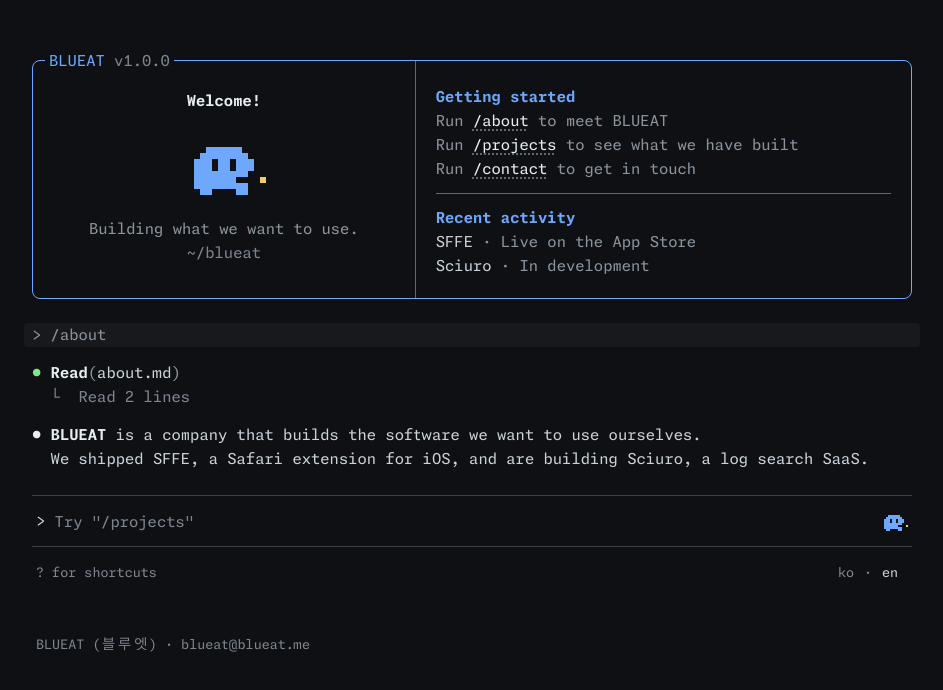
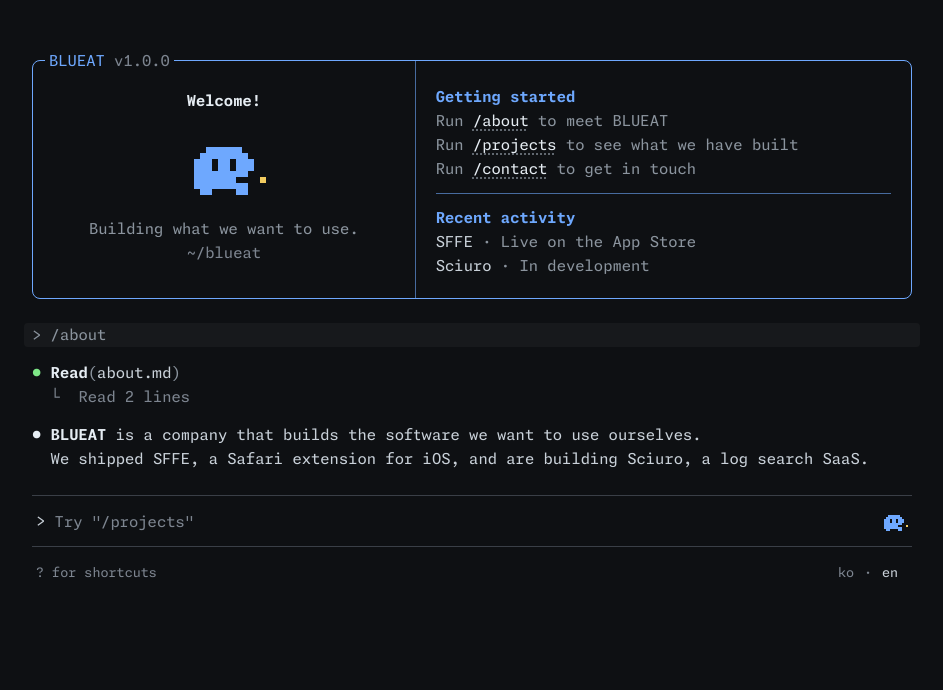
Before and after one commit to m8928/blueat-web, a React (Vite) app: page / in a window 1280 px wide. Shown: the top 690 px of the page, without its empty margins (168-1111 px from the left). Built offline with nearby package versions, Linux system fonts and the light colour scheme.

Commit message:
Drop the footer line; /about already names the company
Co-Authored-By: Claude Opus 5.5 <noreply@anthropic.com>
Claude-Session: https://claude.ai/code/session_014LULJnNb8njFWrmaDPA13F

```diff
--- a/index.html
+++ b/index.html
@@ -37,7 +37,6 @@
         <li><a class="text-accent underline" href="https://sciu.ro/">Sciuro</a> — 개발 중인 로그 검색·운영 SaaS입니다.</li>
       </ul>
       <p class="mt-6"><a class="text-accent underline" href="mailto:blueat@blueat.me">blueat@blueat.me</a></p>
-      <p class="mt-10 text-term-dim">상호 블루엣(BLUEAT)</p>
     </main>
   </div>
   <script type="module" src="/src/main.jsx"></script>
--- a/src/components/Terminal.jsx
+++ b/src/components/Terminal.jsx
@@ -1,5 +1,5 @@
 import React, { useCallback, useEffect, useRef, useState } from 'react';
-import { COMMAND_NAMES, EMAIL, content, resolveCommand } from '../content';
+import { COMMAND_NAMES, content, resolveCommand } from '../content';
 import { loadExtendedFontFor } from '../lib/fonts';
 import { lineLength, plainText } from '../lib/rich';
 import AskDialog from './AskDialog';
@@ -594,9 +594,6 @@ const Terminal = ({ lang, setLang, returning }) => {
                     </div>
                 </div>
             </main>
-            <footer className="mx-auto mt-10 max-w-[880px] px-1 text-[13px] text-term-dim">
-                {t.company} · <a href={`mailto:${EMAIL}`} className="hover:text-term-fg">{EMAIL}</a>
-            </footer>
         </div>
     );
 };
--- a/src/content.js
+++ b/src/content.js
@@ -1,6 +1,6 @@
 import { hasRareHangul } from './lib/fonts';
 
-export const EMAIL = 'blueat@blueat.me';
+const EMAIL = 'blueat@blueat.me';
 const SFFE_URL = 'https://sffe.blueat.me/';
 const SFFE_APP_STORE_URL = 'https://apps.apple.com/kr/app/sffe/id1588740825';
 const SCIURO_URL = 'https://sciu.ro/';
@@ -79,7 +79,6 @@ export const content = {
         title: 'BLUEAT — 만들고 싶은 것을 만듭니다',
         greeting: { first: '환영합니다!', returning: '다시 오신 걸 환영합니다!' },
         tagline: '만들고 싶은 것을 만듭니다.',
-        company: '상호 블루엣(BLUEAT)',
         tipsTitle: '시작하기',
         tips: [
             { before: '', cmd: '/about', after: ' 으로 소개 보기' },
@@ -221,7 +220,6 @@ export const content = {
         title: 'BLUEAT — Building what we want to use',
         greeting: { first: 'Welcome!', returning: 'Welcome back!' },
         tagline: 'Building what we want to use.',
-        company: 'BLUEAT (블루엣)',
         tipsTitle: 'Getting started',
         tips: [
             { before: 'Run ', cmd: '/about', after: ' to meet BLUEAT' },
```
Also changed, not shown: 5 other files (tests, documents, lock files or other folders).
